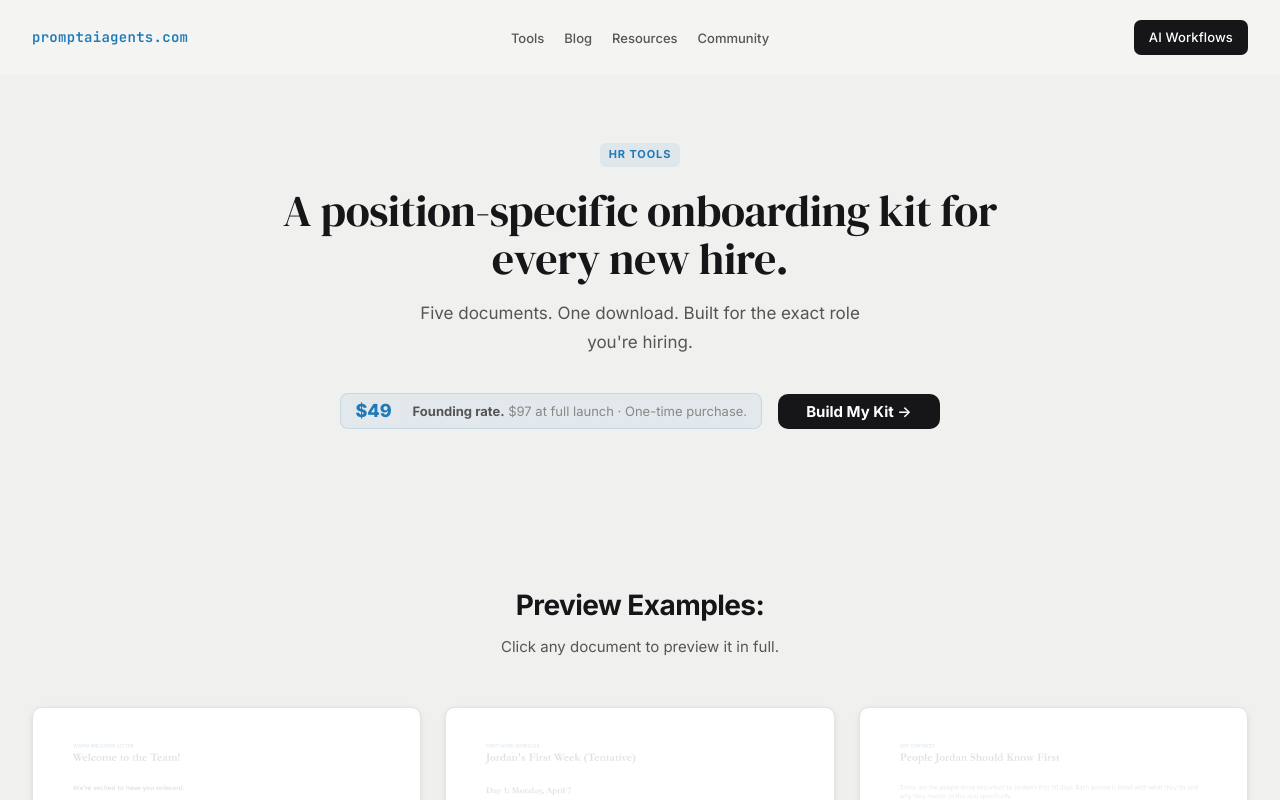
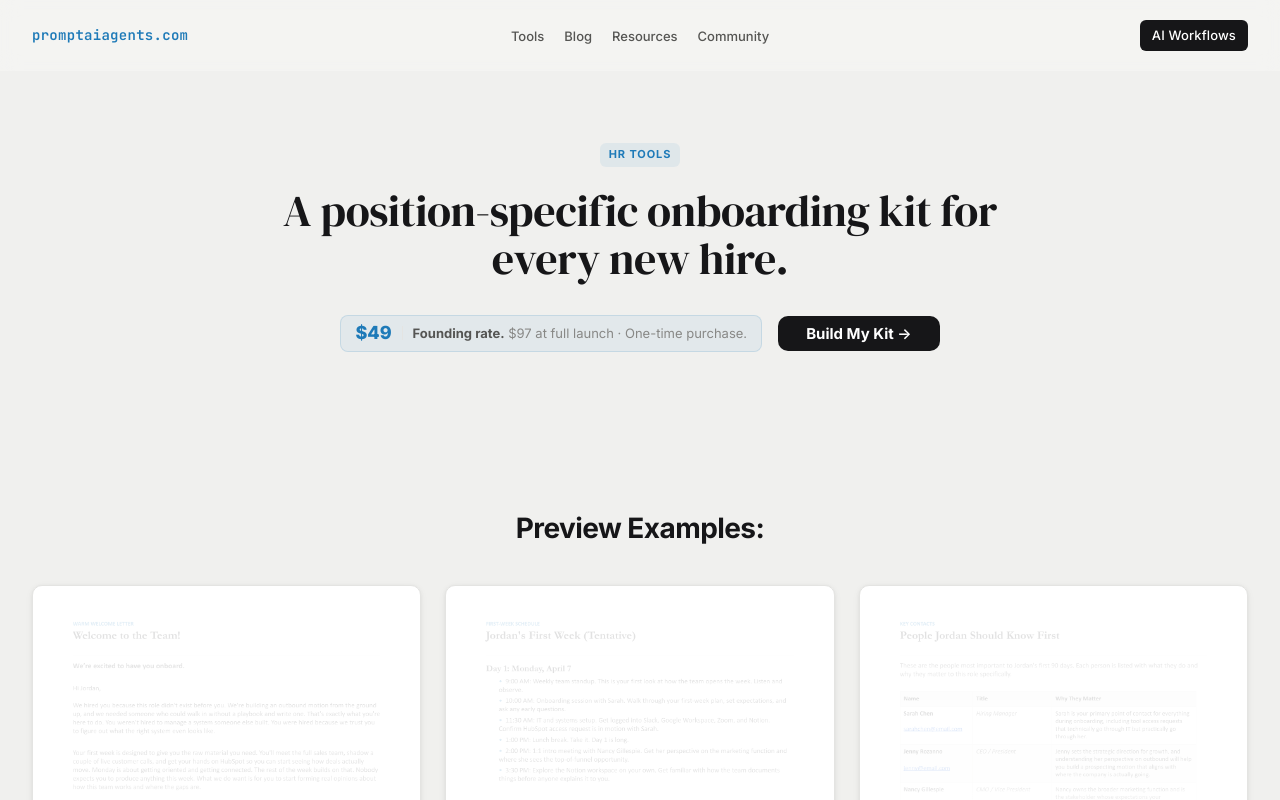
Before and after one commit to coolcalvin457-tech/agent-timesaver-nextjs, a Next.js app: page /onboarding-kit-builder in a window 1280 px wide. Shown: the top 800 px of the page. Built offline with nearby package versions, Linux system fonts and the light colour scheme.

Commit message:
Reduce nav CTA button padding to match Linear Sign Up size

```diff
--- a/app/globals.css
+++ b/app/globals.css
@@ -238,8 +238,8 @@ input, textarea {
 .nav-cta {
   background: var(--dark);
   color: #fff !important;
-  padding: 7px 15px;
-  border-radius: 7px;
+  padding: 5px 12px;
+  border-radius: 6px;
   font-size: 0.8125rem !important;
   font-weight: 500 !important;
   letter-spacing: 0.01em;
--- a/app/onboarding-kit-builder/page.tsx
+++ b/app/onboarding-kit-builder/page.tsx
@@ -53,22 +53,10 @@ export default function OnboardingKitBuilderPage({
 
             <h1
               className="heading-1"
-              style={{ margin: "0 auto 16px", maxWidth: "720px" }}
+              style={{ margin: "0 auto 32px", maxWidth: "720px" }}
             >
               A position-specific onboarding kit for every new hire.
             </h1>
-
-            <p
-              className="body-lg"
-              style={{
-                color: "var(--text-secondary)",
-                maxWidth: "480px",
-                margin: "0 auto 36px",
-                lineHeight: 1.7,
-              }}
-            >
-              Five documents. One download. Built for the exact role you&apos;re hiring.
-            </p>
 
             {/* Pricing callout + CTA row — centered */}
             <div style={{ display: "flex", alignItems: "center", justifyContent: "center", gap: "16px", flexWrap: "wrap" }}>
@@ -132,20 +120,10 @@ export default function OnboardingKitBuilderPage({
           <div className="container">
             <h2
               className="heading-2"
-              style={{ marginBottom: "12px", textAlign: "center" }}
+              style={{ marginBottom: "40px", textAlign: "center" }}
             >
               Preview Examples:
             </h2>
-            <p
-              style={{
-                textAlign: "center",
-                color: "var(--text-secondary)",
-                fontSize: "0.9375rem",
-                marginBottom: "48px",
-              }}
-            >
-              Click any document to preview it in full.
-            </p>
             <div
               style={{
                 display: "grid",
```
